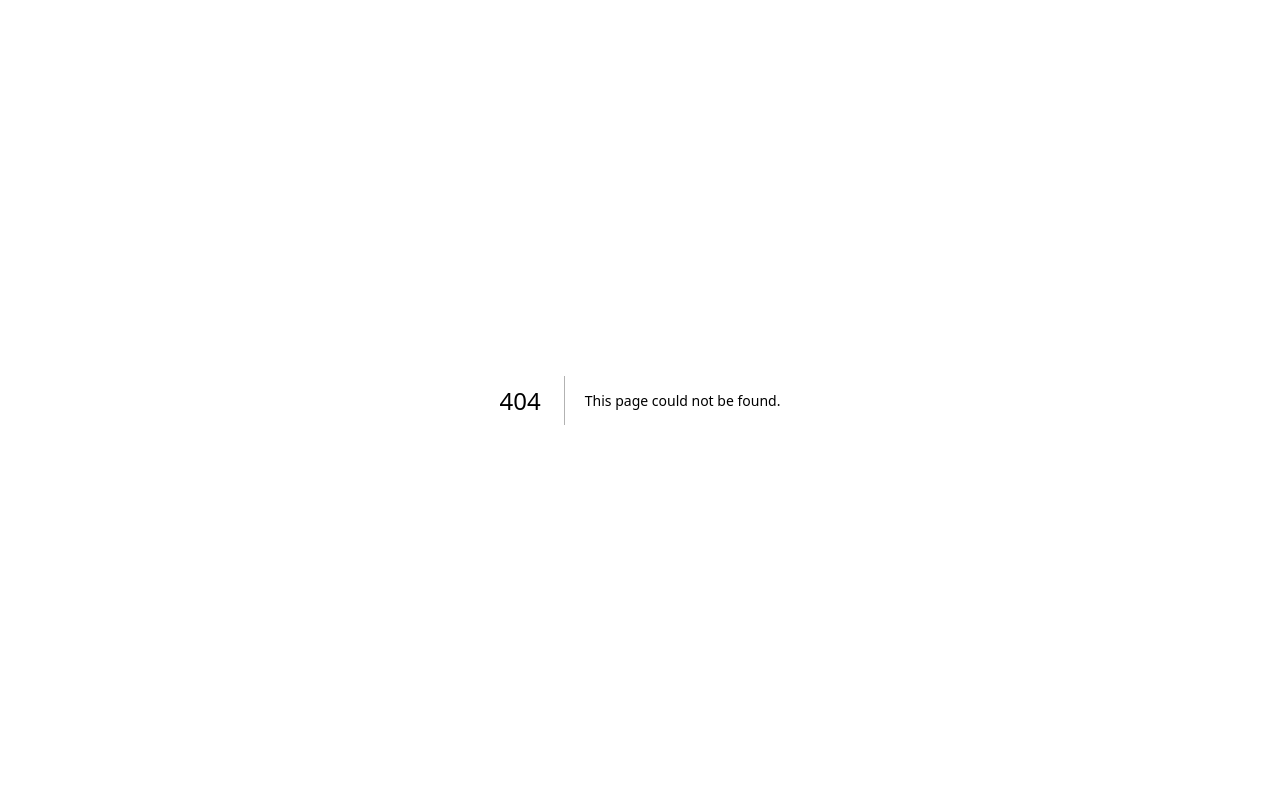
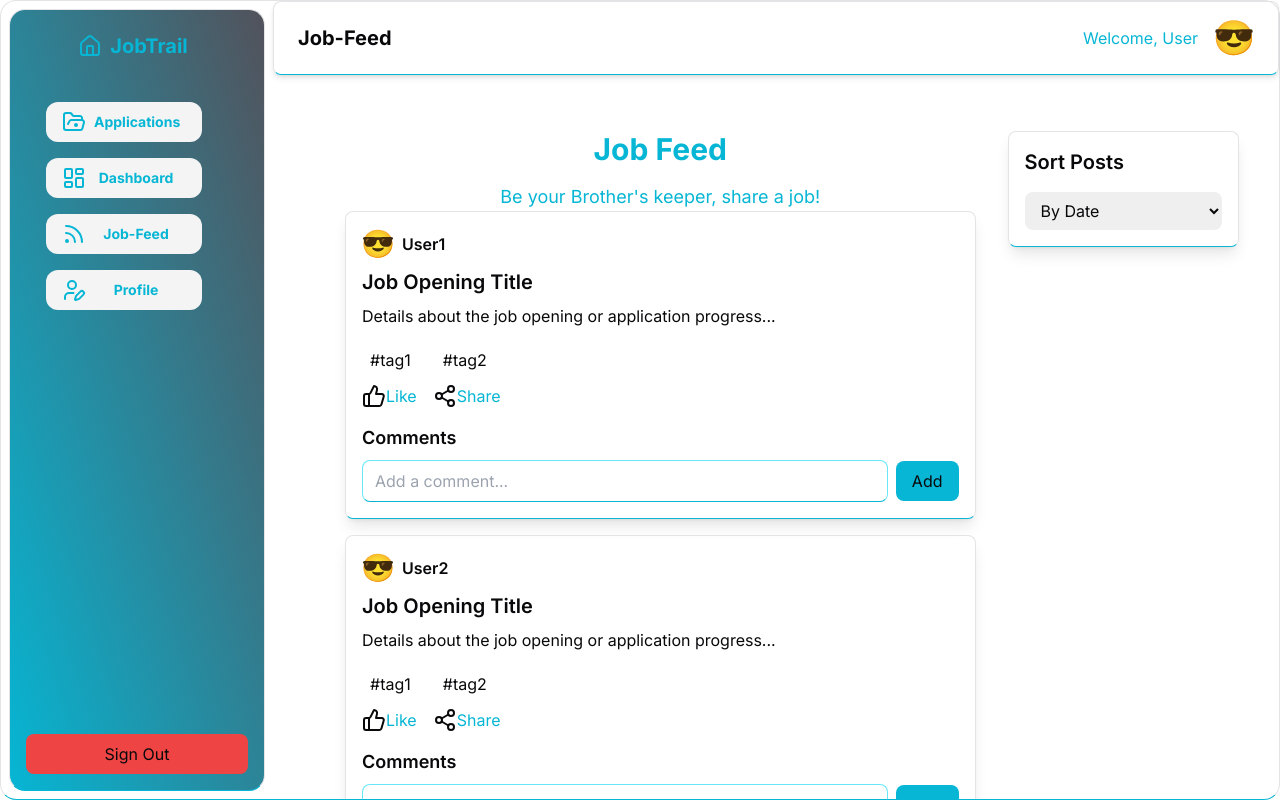
Before and after one commit to QUxPTA/jobtrail, a Next.js app: page /feed in a window 1280 px wide. Before the commit this address had no page. Built offline with nearby package versions, Linux system fonts and the light colour scheme.

Commit message:
Add feed functionality: This is combination of additiont that enable the feed section to operate as desired. That includes, a post, like & share button, comment box and a pop up with a call to action.

```diff
--- /dev/null
+++ b/app/feed/page.tsx
@@ -0,0 +1,8 @@
+'use client';
+import FeedLayout from '@/components/feed/FeedLayout';
+
+const FeedPage = () => {
+  return <FeedLayout />;
+};
+
+export default FeedPage;
--- /dev/null
+++ b/components/feed/CommentSection.tsx
@@ -0,0 +1,43 @@
+import React, { useState } from 'react';
+
+const CommentSection = () => {
+  const [comments, setComments] = useState<string[]>([]);
+  const [newComment, setNewComment] = useState('');
+
+  const handleAddComment = () => {
+    if (newComment.trim() !== '') {
+      setComments([...comments, newComment]);
+      setNewComment('');
+    }
+  };
+
+  return (
+    <div className='mt-4'>
+      <h3 className='text-lg font-semibold mb-2'>Comments</h3>
+      <div className='space-y-2'>
+        {comments.map((comment, index) => (
+          <div key={index} className=' p-2 rounded-md'>
+            {comment}
+          </div>
+        ))}
+      </div>
+      <div className='mt-2 flex items-center space-x-2'>
+        <input
+          type='text'
+          value={newComment}
+          onChange={(e) => setNewComment(e.target.value)}
+          className='flex-1 px-3 py-2 rounded-lg border border-b-cyan-500 border-cyan-300'
+          placeholder='Add a comment...'
+        />
+        <button
+          onClick={handleAddComment}
+          className='bg-cyan-500 px-4 py-2 rounded-lg'
+        >
+          Add
+        </button>
+      </div>
+    </div>
+  );
+};
+
+export default CommentSection;
--- /dev/null
+++ b/components/feed/FeedLayout.tsx
@@ -0,0 +1,42 @@
+import React, { useEffect, useState } from 'react';
+import Post from './Post';
+import SidebarSort from './SidebarSort';
+import Popup from '../ui/Popup';
+import Sidebar from '../ui/Sidebar';
+
+const FeedLayout = () => {
+  const [showPopup, setShowPopup] = useState(false);
+
+  useEffect(() => {
+    const timer = setTimeout(() => {
+      setShowPopup(true);
+    }, 300000); // 5 minutes timeout
+
+    return () => clearTimeout(timer);
+  }, []);
+
+  return (
+    <Sidebar title='Job-Feed'>
+      <div className='container mx-auto px-4 py-8 flex'>
+        <div className='flex-1 mx-8'>
+          <h1 className='text-3xl font-bold mb-4 text-center text-cyan-500'>
+            Job Feed
+          </h1>
+          <h2 className='text-center text-lg text-cyan-500'>
+            Be your Brother&apos;s keeper, share a job!
+          </h2>
+          <div className='space-y-4'>
+            {/* Example posts, temporary*/}
+            <Post user='User1' />
+            <Post user='User2' />
+            <Post user='User3' />
+          </div>
+          {showPopup && <Popup />}
+        </div>
+        <SidebarSort />
+      </div>
+    </Sidebar>
+  );
+};
+
+export default FeedLayout;
--- /dev/null
+++ b/components/feed/LikeButton.tsx
@@ -0,0 +1,16 @@
+import React from 'react';
+
+const LikeButton = () => {
+  const handleLike = () => {
+    // Like functionality goes here
+    alert('Liked!');
+  };
+
+  return (
+    <button onClick={handleLike} className='text-cyan-500 hover:text-cyan-600'>
+      Like
+    </button>
+  );
+};
+
+export default LikeButton;
--- /dev/null
+++ b/components/feed/Post.tsx
@@ -0,0 +1,44 @@
+import React from 'react';
+import LikeButton from './LikeButton';
+import ShareButton from './ShareButton';
+import CommentSection from './CommentSection';
+import Image from 'next/image';
+import { Share2, ThumbsUp } from 'lucide-react';
+
+const Post = ({ user }: { user: string }) => {
+  return (
+    <div className='p-4 rounded-lg shadow-lg border border-b-cyan-500'>
+      <div className='flex items-center mb-2'>
+        <Image
+          src='/user.svg'
+          alt={`${user} profile`}
+          className='w-8 h-8 rounded-full mr-2'
+          width={24}
+          height={24}
+        />
+        <span className='font-semibold'>{user}</span>
+      </div>
+      <h2 className='text-xl font-semibold mb-2'>Job Opening Title</h2>
+      <p className='mb-4'>
+        Details about the job opening or application progress...
+      </p>
+      <div className='flex items-center space-x-4 mb-2'>
+        {/* Example tags */}
+        <span className='px-2 py-1 rounded-md'>#tag1</span>
+        <span className='px-2 py-1 rounded-md'>#tag2</span>
+      </div>
+      <div className='flex items-center space-x-4'>
+        <span className='flex flex-row'>
+          <ThumbsUp />
+          <LikeButton />
+        </span>
+        <span className='flex flex-row'>
+          <Share2 /> <ShareButton />
+        </span>
+      </div>
+      <CommentSection />
+    </div>
+  );
+};
+
+export default Post;
--- /dev/null
+++ b/components/feed/ShareButton.tsx
@@ -0,0 +1,16 @@
+import React from 'react';
+
+const ShareButton = () => {
+  const handleShare = () => {
+    // Share functionality goes here
+    alert('Shared!');
+  };
+
+  return (
+    <button onClick={handleShare} className='text-cyan-500 hover:text-cyan-600'>
+      Share
+    </button>
+  );
+};
+
+export default ShareButton;
--- /dev/null
+++ b/components/feed/SidebarSort.tsx
@@ -0,0 +1,25 @@
+import React, { useState } from 'react';
+
+const SidebarSort = () => {
+  const [selectedSort, setSelectedSort] = useState('date');
+
+  const handleSortChange = (e: React.ChangeEvent<HTMLSelectElement>) => {
+    setSelectedSort(e.target.value);
+  };
+
+  return (
+    <div className='w-1/4 p-4 rounded-lg shadow-lg border border-b-cyan-500 sticky top-0 h-full'>
+      <h2 className='text-xl font-semibold mb-4'>Sort Posts</h2>
+      <select
+        value={selectedSort}
+        onChange={handleSortChange}
+        className='w-full px-3 py-2 rounded-lg'
+      >
+        <option value='date'>By Date</option>
+        <option value='tags'>By Tags</option>
+      </select>
+    </div>
+  );
+};
+
+export default SidebarSort;
--- a/components/navigation/ClientLayout.tsx
+++ b/components/navigation/ClientLayout.tsx
@@ -9,7 +9,9 @@ export const ClientLayout: React.FC<{ children: React.ReactNode }> = ({
 }) => {
   const pathname = usePathname();
   const showNavbar =
-    !pathname.startsWith('/dashboard') && !pathname.startsWith('/feed');
+    !pathname.startsWith('/dashboard') &&
+    !pathname.startsWith('/feed') &&
+    !pathname.startsWith('/profile');
 
   return (
     <>
--- /dev/null
+++ b/components/ui/Popup.tsx
@@ -0,0 +1,24 @@
+import React from 'react';
+import Link from 'next/link';
+
+const Popup = () => {
+  return (
+    <div className='fixed inset-0 flex items-center justify-center bg-black bg-opacity-50'>
+      <div className='bg-white p-8 rounded-md shadow-md text-center'>
+        <h2 className='text-2xl font-semibold mb-4'>Sign Up to Continue</h2>
+        <p className='mb-6'>
+          You&apos;ve reached the interaction limit. Sign up to unlock full
+          features!
+        </p>
+        <Link
+          href='/signup'
+          className='bg-cyan-500 text-white px-4 py-2 rounded-md'
+        >
+          Sign Up
+        </Link>
+      </div>
+    </div>
+  );
+};
+
+export default Popup;
```
